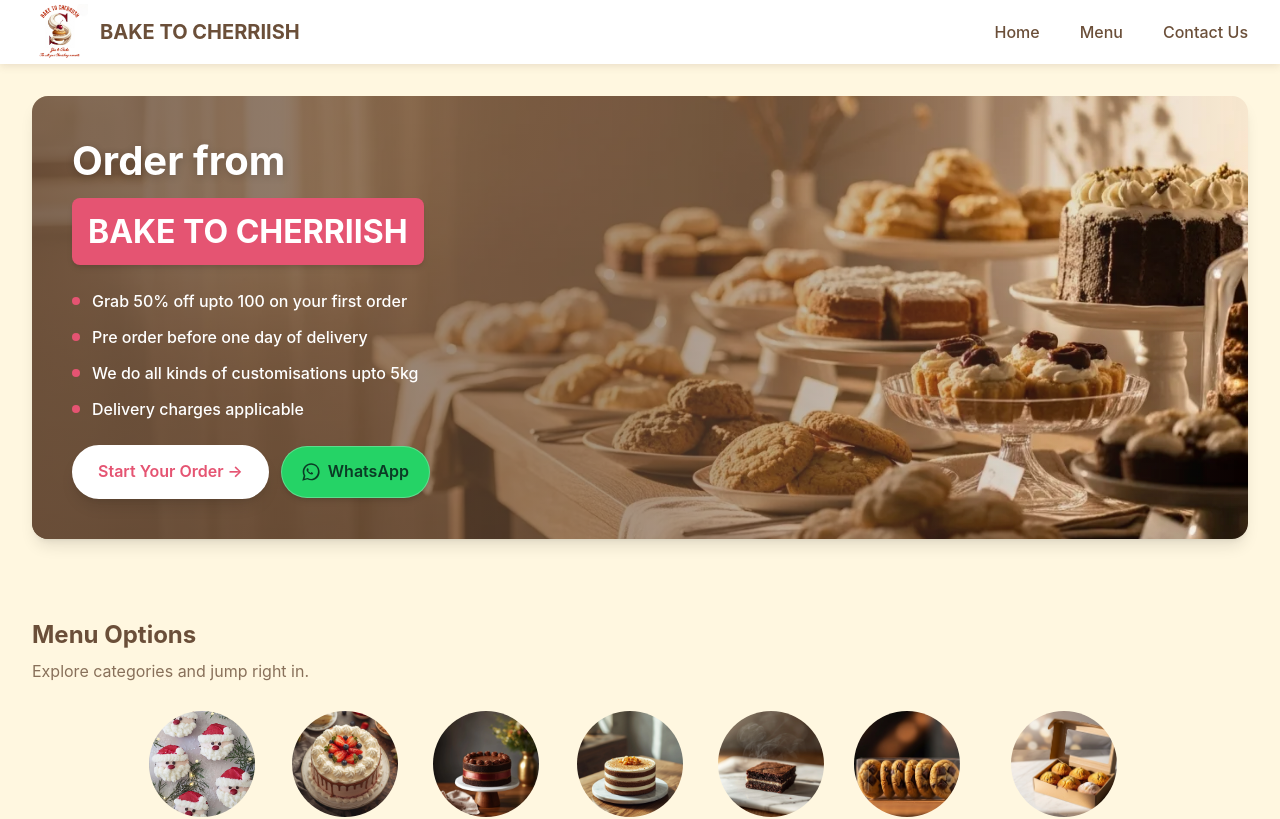
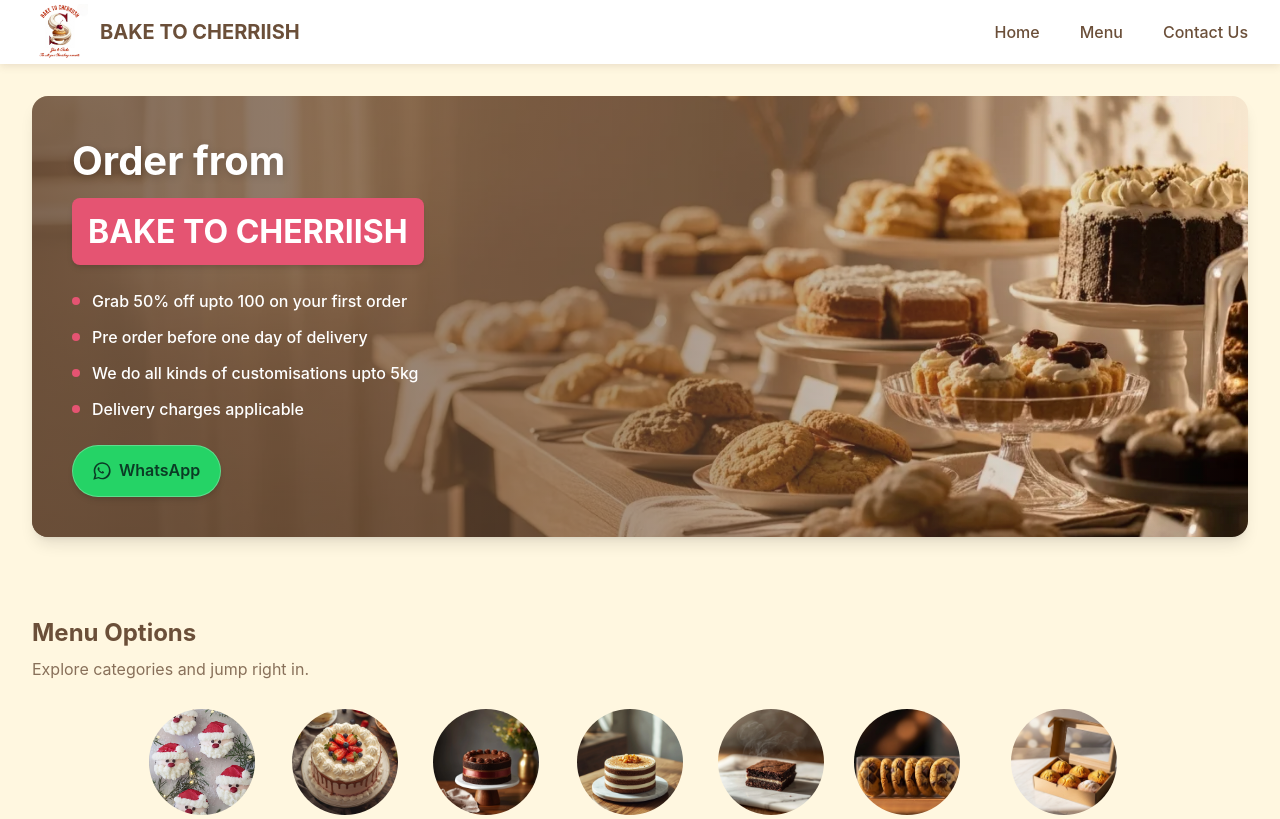
Before and after one commit to Abhi-0930/bake-to-cherriish, a React (Vite) app: page / in a window 1280 px wide. Shown: the top 819 px of the page. Built offline with nearby package versions, Linux system fonts and the light colour scheme.

Commit message:
first commit

```diff
--- a/src/pages/Hero.jsx
+++ b/src/pages/Hero.jsx
@@ -73,31 +73,6 @@ const Hero = () => {
 
                 {/* Call to actions */}
                 <div className="mt-6 flex flex-wrap items-center gap-3">
-                  <button
-                    onClick={() => {
-                      const menuSection = document.getElementById('menu');
-                      if (menuSection) {
-                        menuSection.scrollIntoView({ behavior: 'smooth' });
-                      }
-                    }}
-                    className="px-6 py-3 rounded-full font-semibold transform hover:scale-105 transition-all duration-300 shadow-lg hover:shadow-xl"
-                    style={{
-                      backgroundColor: 'var(--color-surface)',
-                      color: 'var(--color-accent)',
-                      border: '2px solid var(--color-surface)'
-                    }}
-                    onMouseEnter={(e) => {
-                      e.target.style.backgroundColor = 'transparent';
-                      e.target.style.color = 'var(--color-surface)';
-                    }}
-                    onMouseLeave={(e) => {
-                      e.target.style.backgroundColor = 'var(--color-surface)';
-                      e.target.style.color = 'var(--color-accent)';
-                    }}
-                  >
-                    Start Your Order →
-                  </button>
-
                   <a
                     href="https://wa.me/918019574555"
                     target="_blank"
```
